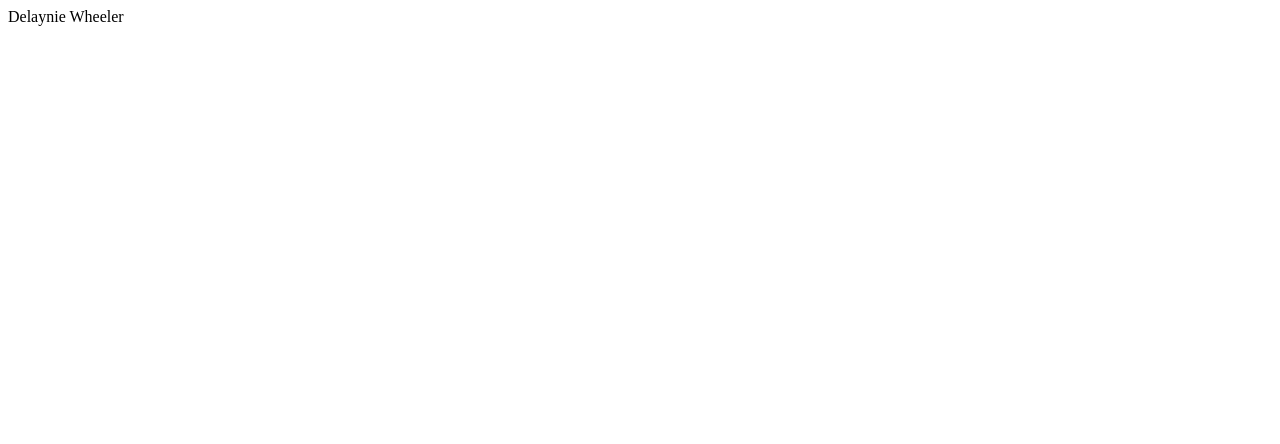
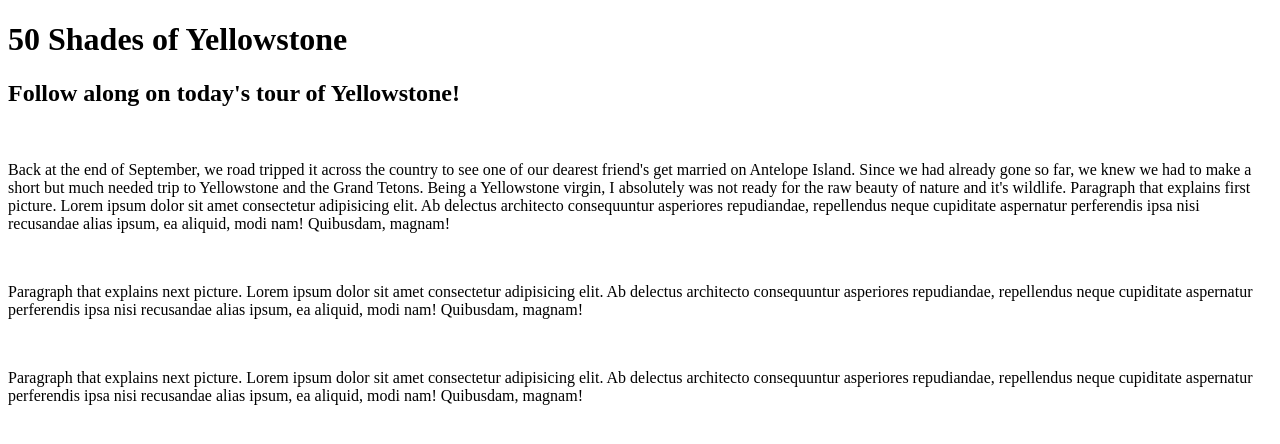
Before and after one commit to Delaynie/html-me-something, a plain HTML site: page index.html in a window 1280 px wide. Drawn offline with Linux system fonts and the light colour scheme.

Commit message:
made a basic layout and description of my story for the project

```diff
--- a/index.html
+++ b/index.html
@@ -1 +1,46 @@
-<p>Delaynie Wheeler</p>
+<!DOCTYPE html>
+<!-- you'll need all these tags and elements in your assignment;
+    <p>, <header>, <footer>, <main>, <article> -->
+
+<html>
+   <head>
+      <title>
+
+      </title>
+   </head>
+
+   <body>
+       <header>
+           <!-- banner, cool picture or just different color (might include the first div...-->
+       </header>
+        <div>
+            <h1>50 Shades of Yellowstone</h1>
+            <h2>Follow along on today's tour of Yellowstone!</h2>
+        </div>
+        <main>
+            <div>
+                <img src="" alt="">
+                <p>Back at the end of September, we road tripped it across the country to see one of our dearest friend's get married on Antelope Island. <!--pic of antelope island, friend being married? idk-->
+                    Since we had already gone so far, we knew we had to make a short but much needed trip to Yellowstone and the Grand Tetons. Being a Yellowstone virgin, I absolutely was not ready for the raw beauty of nature and it's wildlife. <!-- pic of some of the beauty-->
+                    Paragraph that explains first picture. Lorem ipsum dolor sit amet consectetur adipisicing elit. Ab delectus architecto consequuntur asperiores repudiandae, repellendus neque
+                cupiditate aspernatur perferendis ipsa nisi recusandae alias ipsum, ea aliquid, modi nam! Quibusdam, magnam!
+                </p>
+            </div>
+            <div>
+                <img src="" alt="">
+                <p>Paragraph that explains next picture. Lorem ipsum dolor sit amet consectetur adipisicing elit. Ab delectus architecto consequuntur asperiores repudiandae, repellendus neque
+                cupiditate aspernatur perferendis ipsa nisi recusandae alias ipsum, ea aliquid, modi nam! Quibusdam, magnam!
+                </p>
+            </div>
+            <div>
+                <img src="" alt="">
+                <p>Paragraph that explains next picture. Lorem ipsum dolor sit amet consectetur adipisicing elit. Ab delectus architecto consequuntur asperiores repudiandae, repellendus neque
+                cupiditate aspernatur perferendis ipsa nisi recusandae alias ipsum, ea aliquid, modi nam! Quibusdam, magnam!
+                </p>
+            </div>
+        </main>
+        <footer>
+            <article> </article>
+        </footer>
+   </body>
+</html>
```
